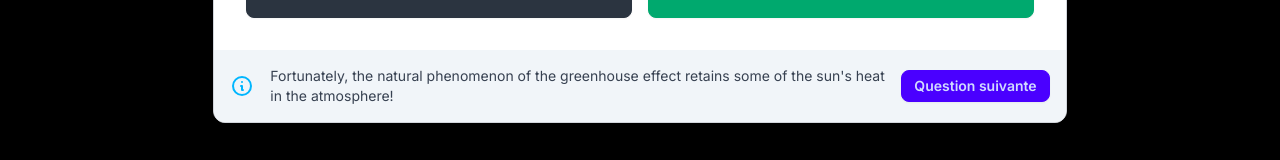
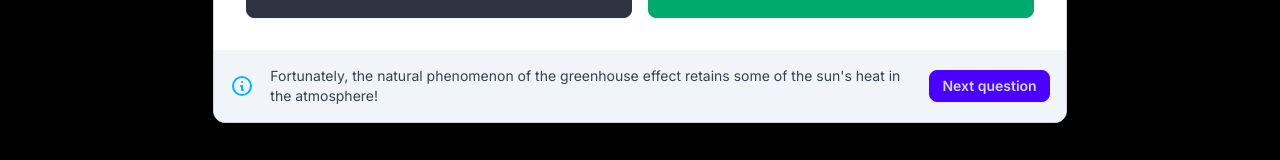
Before and after one commit to MeuchCNAM/ndi-2023, a Next.js app: page /en/quiz in a window 1280 px wide. Both pictures are taken after a click on the button "+15°C". Shown: the part 493-653 px from the top of the page. Built offline with nearby package versions, Linux system fonts and the light colour scheme.

Commit message:
fix: #16 update i18n value

```diff
--- a/app/components/quiz/quizpane.tsx
+++ b/app/components/quiz/quizpane.tsx
@@ -115,7 +115,7 @@ export const QuizPane: React.FC<{
               onClick={nextQuestion}
               ref={nextQuestionRef}
             >
-              Question suivante
+              {next}
             </button>
           </div>
         </div>
```
